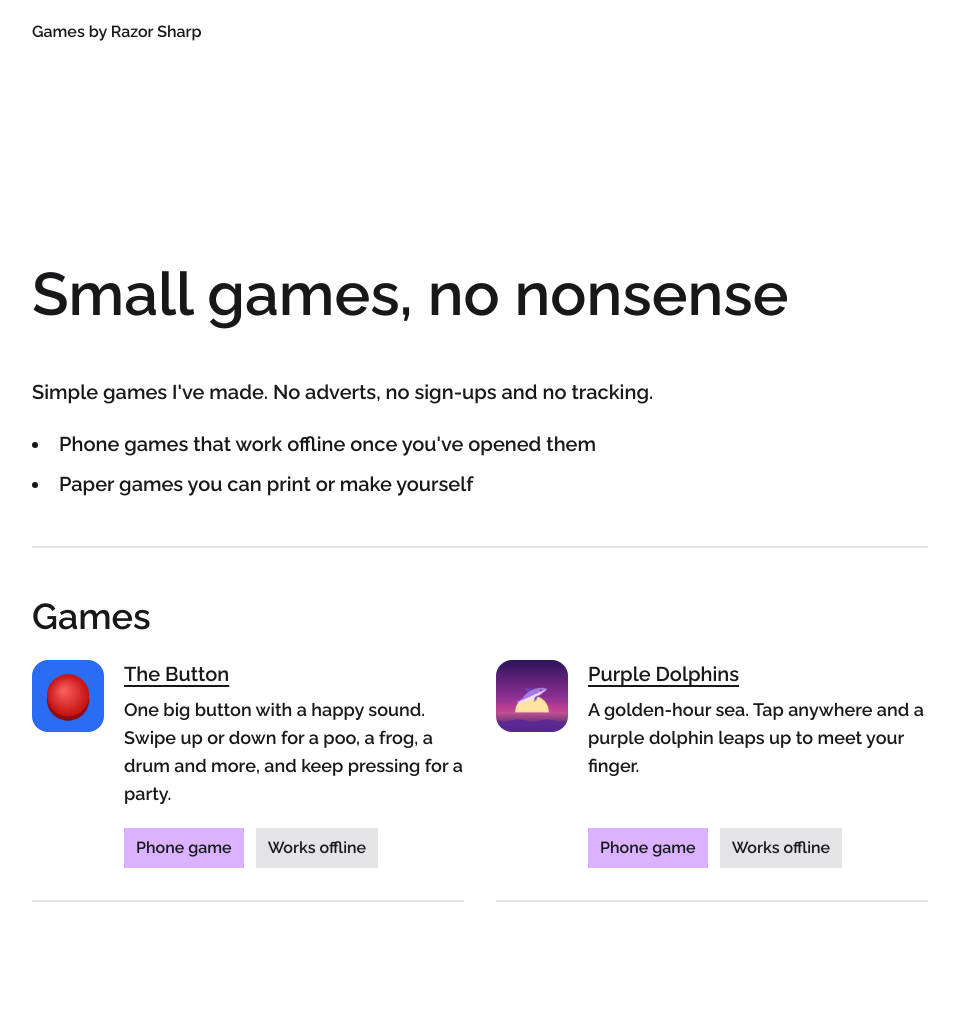
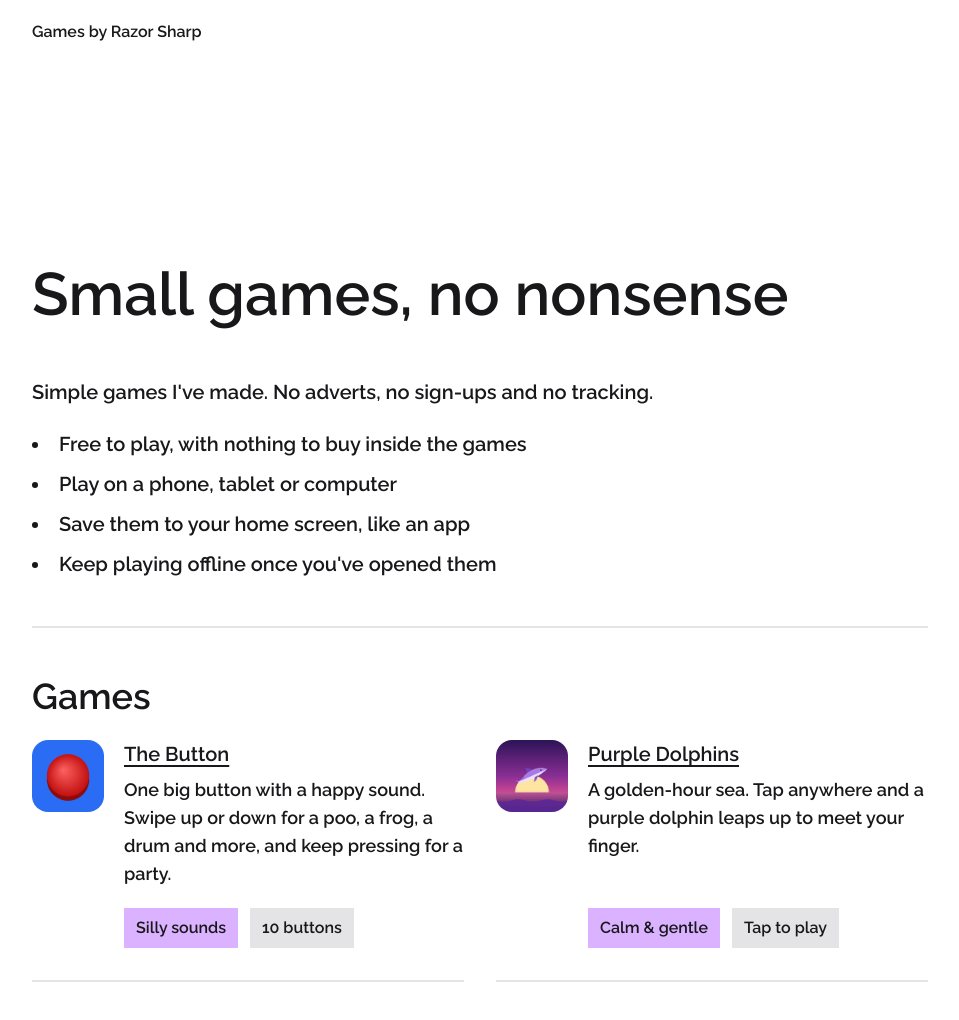
Before and after one commit to razor-sharp2814/play, a plain HTML site: page index.html in a window 1280 px wide. Shown: the top 1020 px of the page, without its empty margins (160-1119 px from the left). Drawn offline with Linux system fonts and the light colour scheme.

Commit message:
Update listings page to better advertise how the games work

```diff
--- a/index.html
+++ b/index.html
@@ -4,7 +4,7 @@
 <meta charset="utf-8">
 <meta name="viewport" content="width=device-width, initial-scale=1">
 <title>Games made by Razor Sharp</title>
-<meta name="description" content="Small, simple games made by Razor Sharp, with no adverts, no sign-ups and no tracking. Phone games that work offline, and paper games you can print or make yourself.">
+<meta name="description" content="Small, simple games made by Razor Sharp. Free to play, with nothing to buy, no adverts, no sign-ups and no tracking. Play on a phone, tablet or computer, even offline.">
 <meta name="application-name" content="Games made by Razor Sharp">
 <meta name="author" content="Kerri Sharp">
 <meta name="theme-color" media="(prefers-color-scheme: light)" content="#ffffff">
@@ -152,8 +152,10 @@
     <h1>Small games, no nonsense</h1>
     <p>Simple games I've made. No adverts, no sign-ups and no tracking.</p>
     <ul class="list">
-      <li>Phone games that work offline once you've opened them</li>
-      <li>Paper games you can print or make yourself</li>
+      <li>Free to play, with nothing to buy inside the games</li>
+      <li>Play on a phone, tablet or computer</li>
+      <li>Save them to your home screen, like an app</li>
+      <li>Keep playing offline once you've opened them</li>
     </ul>
   </section>
 
@@ -167,7 +169,7 @@
         <div>
           <h3><a href="button/" target="_blank">The Button</a></h3>
           <p>One big button with a happy sound. Swipe up or down for a poo, a frog, a drum and more, and keep pressing for a party.</p>
-          <p class="tags"><span class="tag">Phone game</span><span class="tag">Works offline</span></p>
+          <p class="tags"><span class="tag">Silly sounds</span><span class="tag">10 buttons</span></p>
         </div>
       </li>
 
@@ -176,7 +178,7 @@
         <div>
           <h3><a href="dolphins/" target="_blank">Purple Dolphins</a></h3>
           <p>A golden-hour sea. Tap anywhere and a purple dolphin leaps up to meet your finger.</p>
-          <p class="tags"><span class="tag">Phone game</span><span class="tag">Works offline</span></p>
+          <p class="tags"><span class="tag">Calm &amp; gentle</span><span class="tag">Tap to play</span></p>
         </div>
       </li>
     </ul>
```
